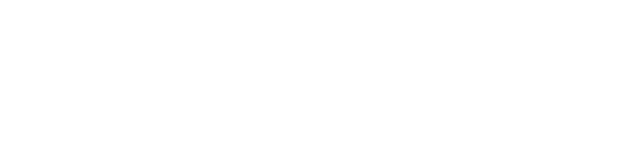
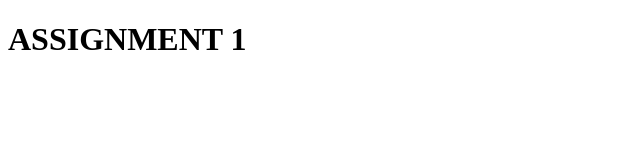
Before and after one commit to joliecao865/joliecao865.github.io, a plain HTML site: page assignment1/index.html in a window 1280 px wide. Shown: the whole page, without its empty margins (0-640 px from the left). Drawn offline with Linux system fonts and the light colour scheme.

Commit message:
created asm1

```diff
--- a/assignment1/index.html
+++ b/assignment1/index.html
@@ -5,6 +5,6 @@
     <meta name="viewport" content="width=device-width, initial-scale=1.0" />
     <title>ASSIGNMENT 1</title>
   </head>
-
+  <h1>ASSIGNMENT 1</h1>
   <body></body>
 </html>
```
